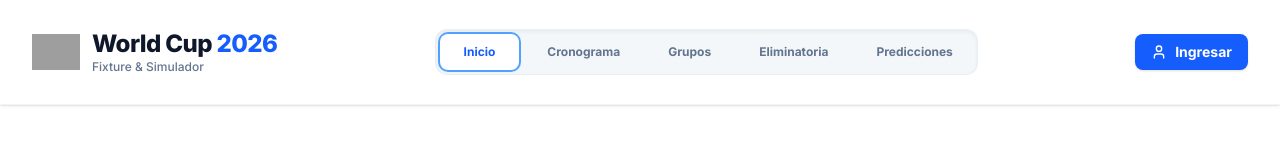
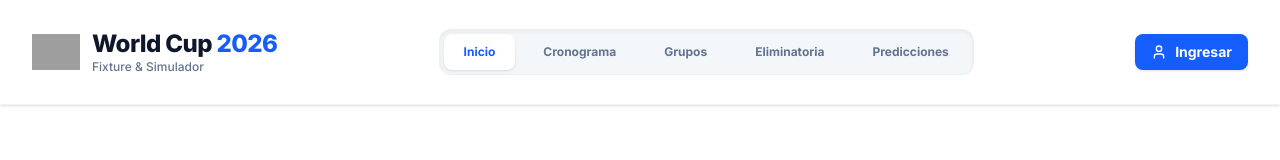
Before and after one commit to josemqu/fifa-world-cup-2026, a Next.js app: page / in a window 1280 px wide. Shown: the top 160 px of the page. Built offline with nearby package versions, Linux system fonts and the light colour scheme; no server answers; grey boxes are pictures that could not be loaded.

Commit message:
feat: implement animated sliding background for active header navigation tabs using framer-motion

```diff
--- a/src/components/Header.tsx
+++ b/src/components/Header.tsx
@@ -7,6 +7,7 @@ import { clsx } from "clsx";
 import { LogOut, User as UserIcon, Settings, ChevronDown } from "lucide-react";
 import { useAuth } from "@/context/AuthContext";
 import { useState, useRef, useEffect } from "react";
+import { motion } from "framer-motion";
 
 export function Header() {
   const pathname = usePathname();
@@ -87,57 +88,92 @@ export function Header() {
           <Link
             href="/"
             className={clsx(
-              "px-4 md:px-6 rounded-lg py-2 text-xs font-bold leading-5 text-center ring-white ring-opacity-60 ring-offset-2 ring-offset-blue-400 focus:outline-none focus:ring-2 transition-all duration-200 whitespace-nowrap",
+              "relative px-4 md:px-5 rounded-lg py-2 text-xs font-bold leading-5 text-center focus:outline-none transition-all duration-200 whitespace-nowrap",
               isHome
-                ? "bg-white dark:bg-slate-700 text-blue-600 dark:text-blue-100 shadow-sm"
-                : "text-slate-500 dark:text-slate-400 hover:bg-white/40 hover:text-slate-700 dark:hover:text-slate-200"
+                ? "text-blue-600 dark:text-blue-100"
+                : "text-slate-500 dark:text-slate-400 hover:bg-white/20 hover:text-slate-700 dark:hover:text-slate-200"
             )}
           >
-            Inicio
+            {isHome && (
+              <motion.div
+                layoutId="activeTab"
+                className="absolute inset-0 bg-white dark:bg-slate-700 rounded-lg shadow-sm"
+                transition={{ type: "spring", bounce: 0.2, duration: 0.6 }}
+              />
+            )}
+            <span className="relative z-10">Inicio</span>
           </Link>
           <Link
             href="/schedule"
             className={clsx(
-              "px-4 md:px-5 rounded-lg py-2 text-xs font-bold leading-5 text-center ring-white ring-opacity-60 ring-offset-2 ring-offset-blue-400 focus:outline-none focus:ring-2 transition-all duration-200 whitespace-nowrap",
+              "relative px-4 md:px-5 rounded-lg py-2 text-xs font-bold leading-5 text-center focus:outline-none transition-all duration-200 whitespace-nowrap",
               isSchedule
-                ? "bg-white dark:bg-slate-700 text-blue-600 dark:text-blue-100 shadow-sm"
-                : "text-slate-500 dark:text-slate-400 hover:bg-white/40 hover:text-slate-700 dark:hover:text-slate-200"
+                ? "text-blue-600 dark:text-blue-100"
+                : "text-slate-500 dark:text-slate-400 hover:bg-white/20 hover:text-slate-700 dark:hover:text-slate-200"
             )}
           >
-            Cronograma
+            {isSchedule && (
+              <motion.div
+                layoutId="activeTab"
+                className="absolute inset-0 bg-white dark:bg-slate-700 rounded-lg shadow-sm"
+                transition={{ type: "spring", bounce: 0.2, duration: 0.6 }}
+              />
+            )}
+            <span className="relative z-10">Cronograma</span>
           </Link>
           <Link
             href="/groups"
             className={clsx(
-              "px-4 md:px-5 rounded-lg py-2 text-xs font-bold leading-5 text-center ring-white ring-opacity-60 ring-offset-2 ring-offset-blue-400 focus:outline-none focus:ring-2 transition-all duration-200 whitespace-nowrap",
+              "relative px-4 md:px-5 rounded-lg py-2 text-xs font-bold leading-5 text-center focus:outline-none transition-all duration-200 whitespace-nowrap",
               isGroups
-                ? "bg-white dark:bg-slate-700 text-blue-600 dark:text-blue-100 shadow-sm"
-                : "text-slate-500 dark:text-slate-400 hover:bg-white/40 hover:text-slate-700 dark:hover:text-slate-200"
+                ? "text-blue-600 dark:text-blue-100"
+                : "text-slate-500 dark:text-slate-400 hover:bg-white/20 hover:text-slate-700 dark:hover:text-slate-200"
             )}
           >
-            Grupos
+            {isGroups && (
+              <motion.div
+                layoutId="activeTab"
+                className="absolute inset-0 bg-white dark:bg-slate-700 rounded-lg shadow-sm"
+                transition={{ type: "spring", bounce: 0.2, duration: 0.6 }}
+              />
+            )}
+            <span className="relative z-10">Grupos</span>
           </Link>
           <Link
             href="/knockout"
             className={clsx(
-              "px-4 md:px-5 rounded-lg py-2 text-xs font-bold leading-5 text-center ring-white ring-opacity-60 ring-offset-2 ring-offset-blue-400 focus:outline-none focus:ring-2 transition-all duration-200 whitespace-nowrap",
+              "relative px-4 md:px-5 rounded-lg py-2 text-xs font-bold leading-5 text-center focus:outline-none transition-all duration-200 whitespace-nowrap",
               isKnockout
-                ? "bg-white dark:bg-slate-700 text-blue-600 dark:text-blue-100 shadow-sm"
-                : "text-slate-500 dark:text-slate-400 hover:bg-white/40 hover:text-slate-700 dark:hover:text-slate-200"
+                ? "text-blue-600 dark:text-blue-100"
+                : "text-slate-500 dark:text-slate-400 hover:bg-white/20 hover:text-slate-700 dark:hover:text-slate-200"
             )}
           >
-            Eliminatoria
+            {isKnockout && (
+              <motion.div
+                layoutId="activeTab"
+                className="absolute inset-0 bg-white dark:bg-slate-700 rounded-lg shadow-sm"
+                transition={{ type: "spring", bounce: 0.2, duration: 0.6 }}
+              />
+            )}
+            <span className="relative z-10">Eliminatoria</span>
           </Link>
           <Link
             href="/predictions"
             className={clsx(
-              "px-4 md:px-5 rounded-lg py-2 text-xs font-bold leading-5 text-center ring-white ring-opacity-60 ring-offset-2 ring-offset-blue-400 focus:outline-none focus:ring-2 transition-all duration-200 whitespace-nowrap",
+              "relative px-4 md:px-5 rounded-lg py-2 text-xs font-bold leading-5 text-center focus:outline-none transition-all duration-200 whitespace-nowrap",
               isPredictions
-                ? "bg-white dark:bg-slate-700 text-blue-600 dark:text-blue-100 shadow-sm"
-                : "text-slate-500 dark:text-slate-400 hover:bg-white/40 hover:text-slate-700 dark:hover:text-slate-200"
+                ? "text-blue-600 dark:text-blue-100"
+                : "text-slate-500 dark:text-slate-400 hover:bg-white/20 hover:text-slate-700 dark:hover:text-slate-200"
             )}
           >
-            Predicciones
+            {isPredictions && (
+              <motion.div
+                layoutId="activeTab"
+                className="absolute inset-0 bg-white dark:bg-slate-700 rounded-lg shadow-sm"
+                transition={{ type: "spring", bounce: 0.2, duration: 0.6 }}
+              />
+            )}
+            <span className="relative z-10">Predicciones</span>
           </Link>
         </nav>
       </div>
```
